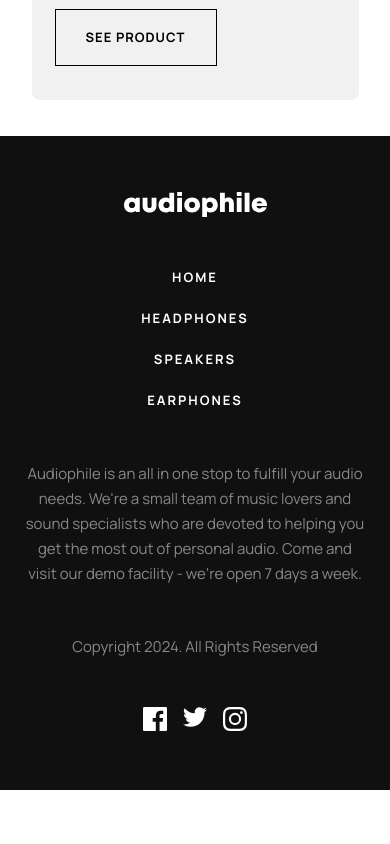
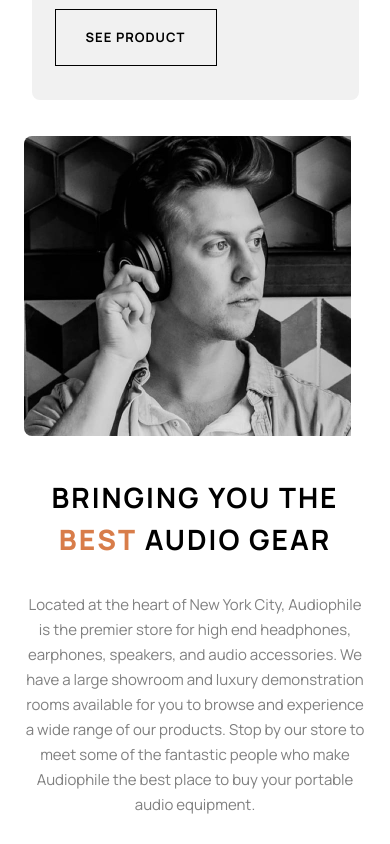
Before and after one commit to caarlosdamian/ecommerce-website, a React (Vite) app: page / in a window 390 px wide. Shown: the part 2860-3704 px from the top of the page. Before the commit the page ends 3650 px from the top, so only its background shows below. Built offline with nearby package versions, Linux system fonts and the light colour scheme.

Commit message:
feat(sections): finished home page responsive desing

```diff
--- a/src/components/products/principalProduct/PrincipalProduct.tsx
+++ b/src/components/products/principalProduct/PrincipalProduct.tsx
@@ -7,7 +7,7 @@
 
 export const PrincipalProduct = () => {
   // Remove pb-11
-  // TODO: ADD translations
+  // TODO: ADD translations get props
   return (
     <div className="px-6 sm:px-10">
       <div className="bg-primary px-6 py-14 relative rounded-lg overflow-hidden sm:px-[170px] sm:py-16 lg:flex lg:pb-0 lg:gap-[140px] lg:pt-[133px] lg:min-h-[560px] lg:max-w-[1110px] lg:mx-auto">
--- a/src/components/products/secondaryProduct/SecondaryProduct.tsx
+++ b/src/components/products/secondaryProduct/SecondaryProduct.tsx
@@ -1,6 +1,7 @@
 import { Button } from '../../shared/button/Button';
 
 export const SecondaryProduct = () => {
+    // TODO: ADD translations get props
   return (
     <div className="min-w-[327px] h-80 rounded-lg mb-9 mx-auto sm:min-w-[689px] lg:min-w-[1110px]">
       <div className="relative w-full h-full flex flex-col">
--- a/src/components/products/thirdProduct/ThirdProduct.tsx
+++ b/src/components/products/thirdProduct/ThirdProduct.tsx
@@ -1,6 +1,7 @@
 import { Button } from '../../shared/button/Button';
 
 export const ThirdProduct = () => {
+    // TODO: ADD translations get props
   return (
     <div className="min-w-[327px] min-h-[424px] mb-9 mx-auto sm:min-w-[689px] lg:min-w-[1110px]">
       <div className="w-full h-full flex flex-col gap-6 sm:flex-row">
--- /dev/null
+++ b/src/components/shared/feature/Feature.tsx
@@ -0,0 +1,42 @@
+import { useIntl } from 'react-intl';
+import { cn } from '../../../utils';
+
+type Props = {
+  header: string;
+  desc: string;
+  imgcls: string;
+};
+
+export const Feature = ({ desc, header, imgcls }: Props) => {
+  const { formatMessage } = useIntl();
+  const translated = formatMessage(
+    { id: header },
+    {
+      color: `<strong class='text-primary'>${formatMessage({
+        id: 'feature_header_color',
+      })}</strong>`,
+    }
+  );
+
+  return (
+    <div className="container mx-auto px-6 pb-32 flex flex-col gap-10 sm:pb-24 sm:gap-16 sm:px-10 sm:items-center lg:flex-row-reverse lg:justify-center lg:gap-32 max-w-[1110px] lg:pb-40">
+      <div className="relative">
+        <div
+          className={cn(
+            'rounded-lg bg-contain bg-no-repeat min-w-[327px] min-h-[300px] sm:w-[689px] lg:w-[540px] lg:h-[588px]',
+            imgcls
+          )}
+        />
+      </div>
+      <div className="flex flex-col gap-8 sm:items-center lg:min-w-[445px]">
+        <h1
+          className="h4-bold uppercase text-center sm:h2-bold lg:text-start"
+          dangerouslySetInnerHTML={{ __html: translated }}
+        />
+        <p className="body text-opacity-50 text-customBlack text-center sm:max-w-[574px] lg:text-start lg:max-w-full">
+          {formatMessage({ id: desc })}
+        </p>
+      </div>
+    </div>
+  );
+};
--- a/src/pages/home/Home.tsx
+++ b/src/pages/home/Home.tsx
@@ -5,6 +5,7 @@
   CategoryCard,
   Hero,
 } from '../../components';
+import { Feature } from '../../components/shared/feature/Feature';
 import { categories } from '../../constants';
 
 export const Home = () => {
@@ -21,6 +22,11 @@
         <SecondaryProduct />
         <ThirdProduct />
       </div>
+      <Feature
+        header="feature_header"
+        desc="feature_desc"
+        imgcls="bg-shared-head-mobile sm:bg-shared-head-tablet lg:bg-shared-head-desktop"
+      />
     </section>
   );
 };
--- a/src/translations/index.ts
+++ b/src/translations/index.ts
@@ -21,7 +21,10 @@
     category_speakers_img_alt: 'speakers-category-img',
     category_earphones_img_alt: 'earphones-category-img',
     footer_description: 'Audiophile is an all in one stop to fulfill your audio needs. We\'re a small team of music lovers and sound specialists who are devoted to helping you get the most out of personal audio. Come and visit our demo facility - we\’re open 7 days a week.',
-    footer_copyright: 'Copyright {year}. All Rights Reserved'
+    footer_copyright: 'Copyright {year}. All Rights Reserved',
+    feature_desc: 'Located at the heart of New York City, Audiophile is the premier store for high end headphones, earphones, speakers, and audio accessories. We have a large showroom and luxury demonstration rooms available for you to browse and experience a wide range of our products. Stop by our store to meet some of the fantastic people who make Audiophile the best place to buy your portable audio equipment.',
+    feature_header: 'Bringing you the {color} audio gear',
+    feature_header_color: 'best'
 
   },
 };
--- a/tailwind.config.js
+++ b/tailwind.config.js
@@ -18,6 +18,12 @@
         'hero-mobile': "url('/src/assets/home/mobile/image-header.jpg')",
         'hero-tablet': "url('/src/assets/home/tablet/image-header.jpg')",
         'hero-desktop': "url('/src/assets/home/desktop/image-hero.jpg')",
+        'shared-head-mobile':
+          "url('/src/assets/shared/mobile/image-best-gear.jpg')",
+        'shared-head-tablet':
+          "url('/src/assets/shared/tablet/image-best-gear.jpg')",
+        'shared-head-desktop':
+          "url('/src/assets/shared/desktop/image-best-gear.jpg')",
         'home-products-two-mobile':
           "url('/src/assets/home/mobile/image-speaker-zx7.jpg')",
         'home-products-two-tablet':
```
